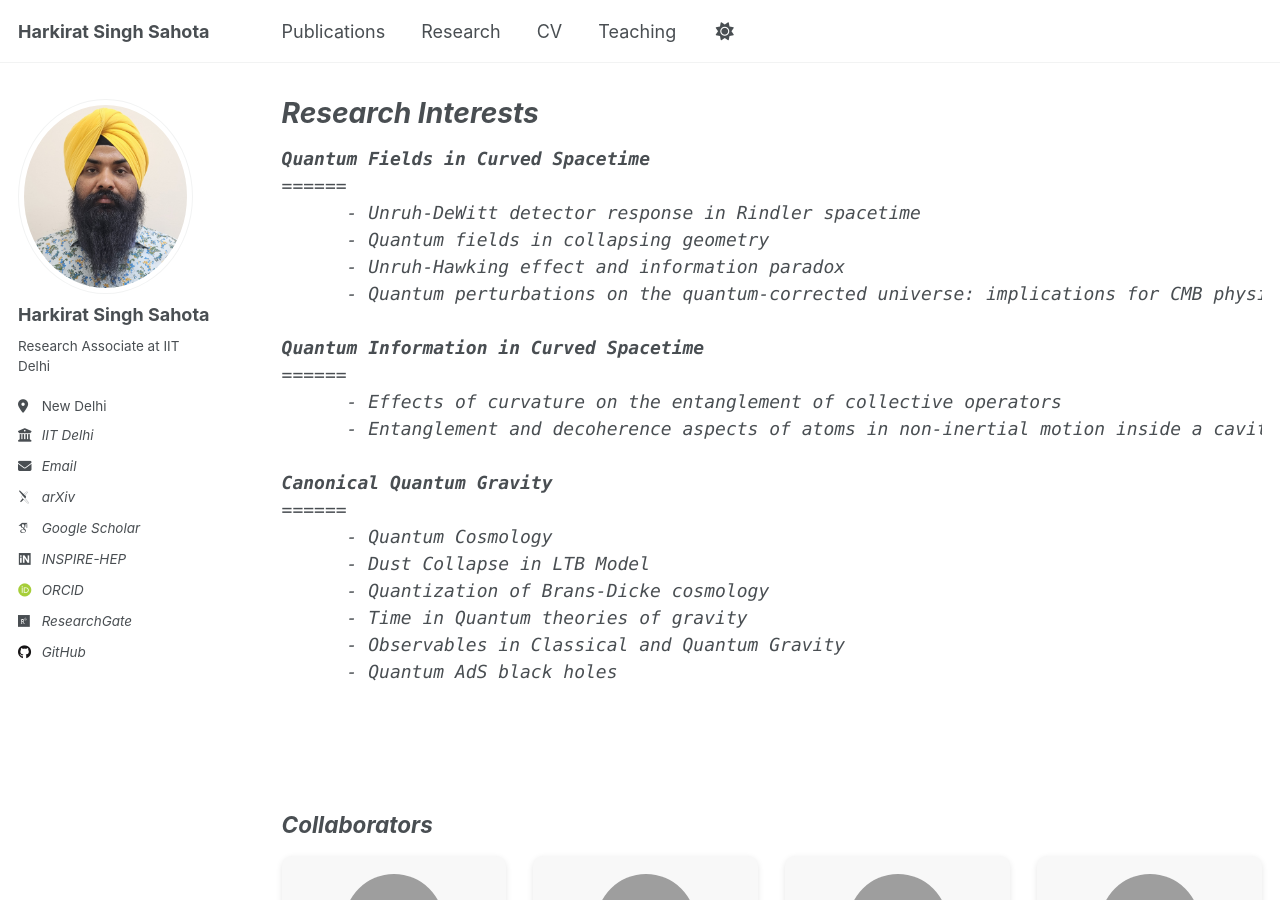
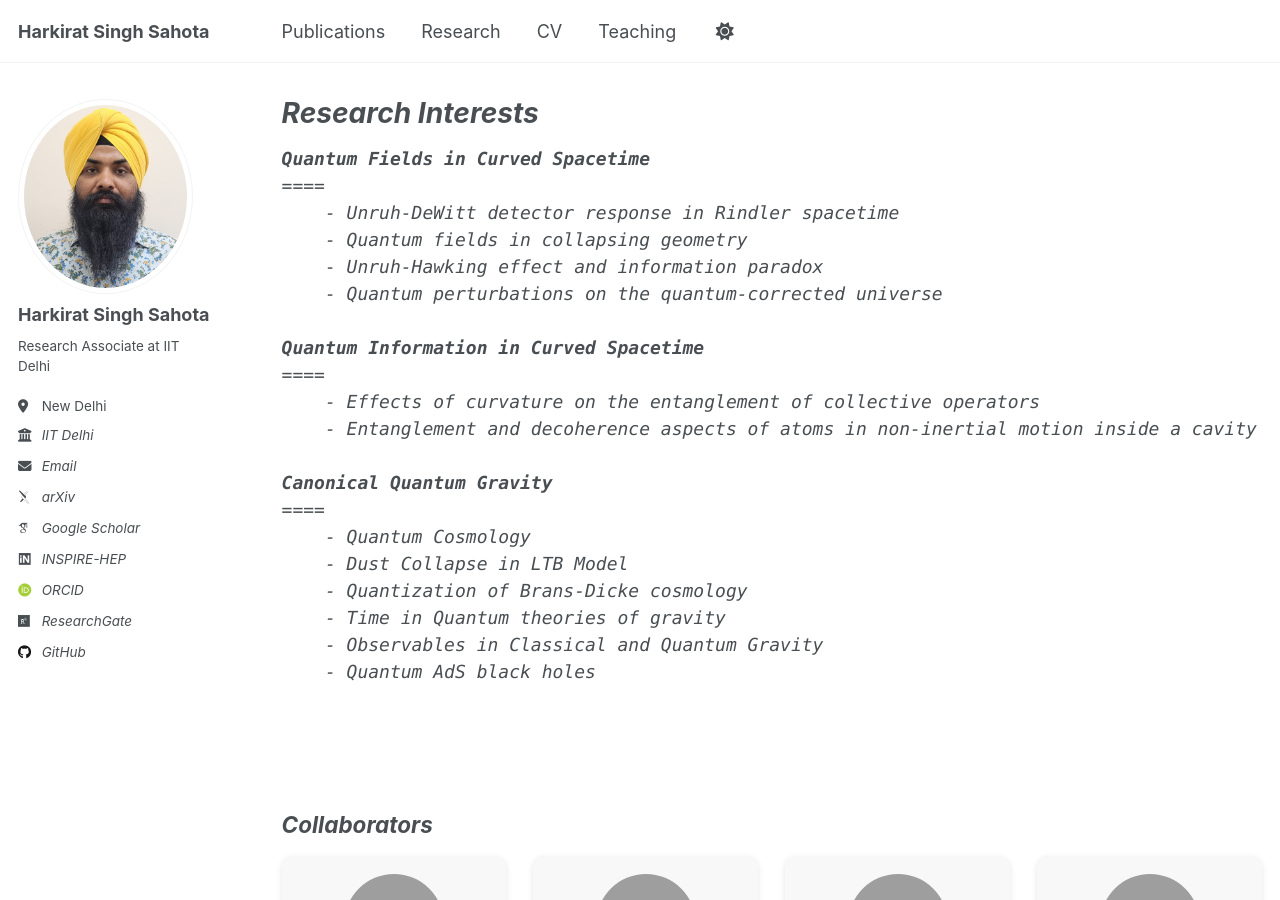
Before and after one commit to harkiratss/harkiratss.github.io, a Jekyll site: the page built from _pages/research.md, in a window 1280 px wide and 900 px high, cut to the strip 0-900 px from the top of the window. Built offline with Jekyll 4.4.1, drawn with Linux system fonts in a browser that asks for light colours; some web fonts are replaced; grey boxes are pictures that could not be loaded.

Commit message:
Update research.md

```diff
--- a/_pages/research.md
+++ b/_pages/research.md
@@ -8,25 +8,25 @@ author_profile: true
 {% include base_path %}
  <pre>
 <strong>Quantum Fields in Curved Spacetime</strong>
-======
-      - Unruh-DeWitt detector response in Rindler spacetime
-      - Quantum fields in collapsing geometry
-      - Unruh-Hawking effect and information paradox
-      - Quantum perturbations on the quantum-corrected universe: implications for CMB physics
+====
+    - Unruh-DeWitt detector response in Rindler spacetime
+    - Quantum fields in collapsing geometry
+    - Unruh-Hawking effect and information paradox
+    - Quantum perturbations on the quantum-corrected universe
 
 <strong>Quantum Information in Curved Spacetime</strong>
-======
-      - Effects of curvature on the entanglement of collective operators
-      - Entanglement and decoherence aspects of atoms in non-inertial motion inside a cavity
+====
+    - Effects of curvature on the entanglement of collective operators
+    - Entanglement and decoherence aspects of atoms in non-inertial motion inside a cavity
 
 <strong>Canonical Quantum Gravity</strong>
-======
-      - Quantum Cosmology
-      - Dust Collapse in LTB Model
-      - Quantization of Brans-Dicke cosmology
-      - Time in Quantum theories of gravity
-      - Observables in Classical and Quantum Gravity
-      - Quantum AdS black holes
+====
+    - Quantum Cosmology
+    - Dust Collapse in LTB Model
+    - Quantization of Brans-Dicke cosmology
+    - Time in Quantum theories of gravity
+    - Observables in Classical and Quantum Gravity
+    - Quantum AdS black holes
 <!-- <strong style="font-size: 1.5rem; font-weight: bold;">Collaborators</strong>
 
       - <a href="https://www.iisermohali.ac.in/faculty/dps/kinjalk">Kinjalk Lochan</a>
```
